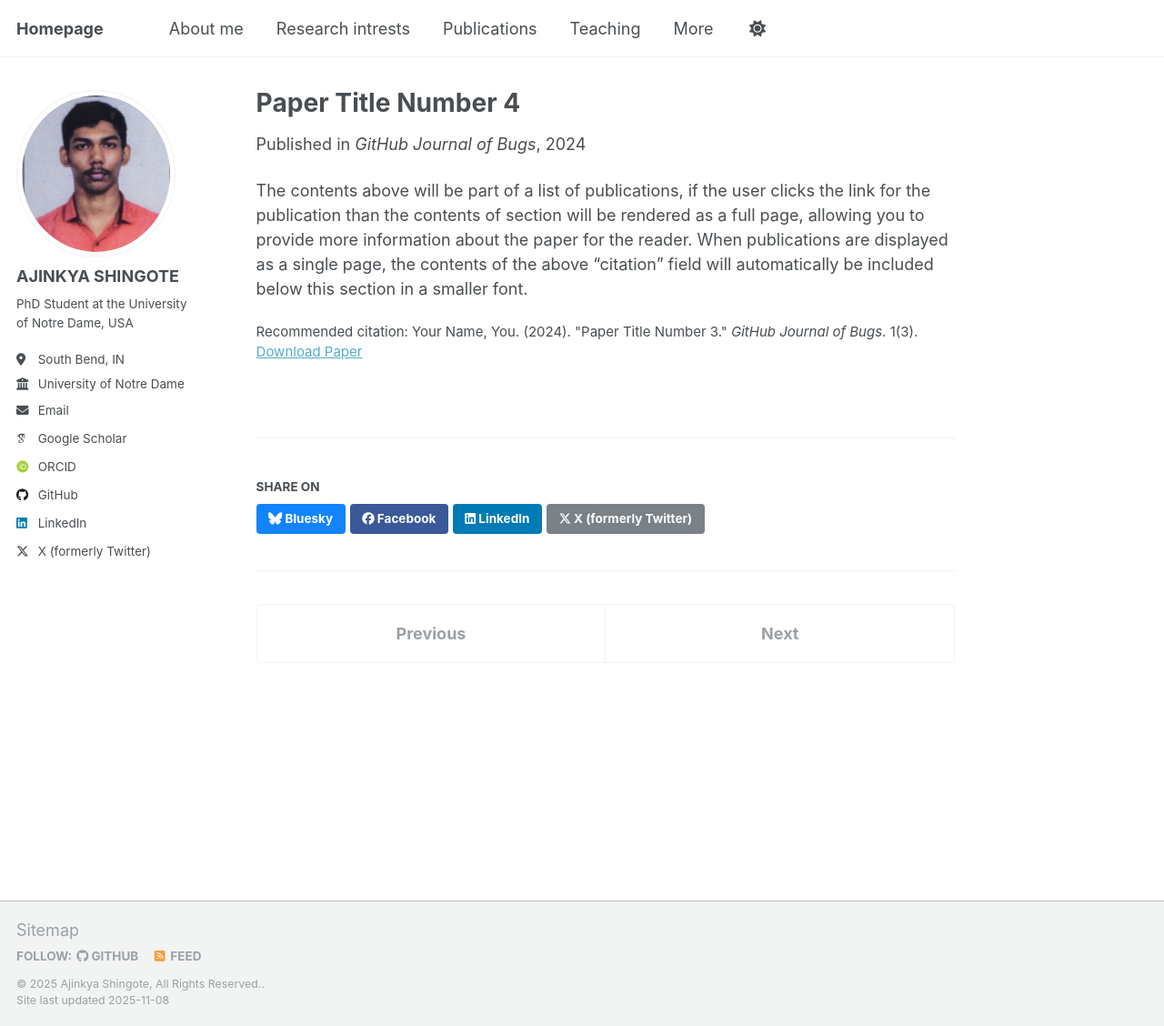
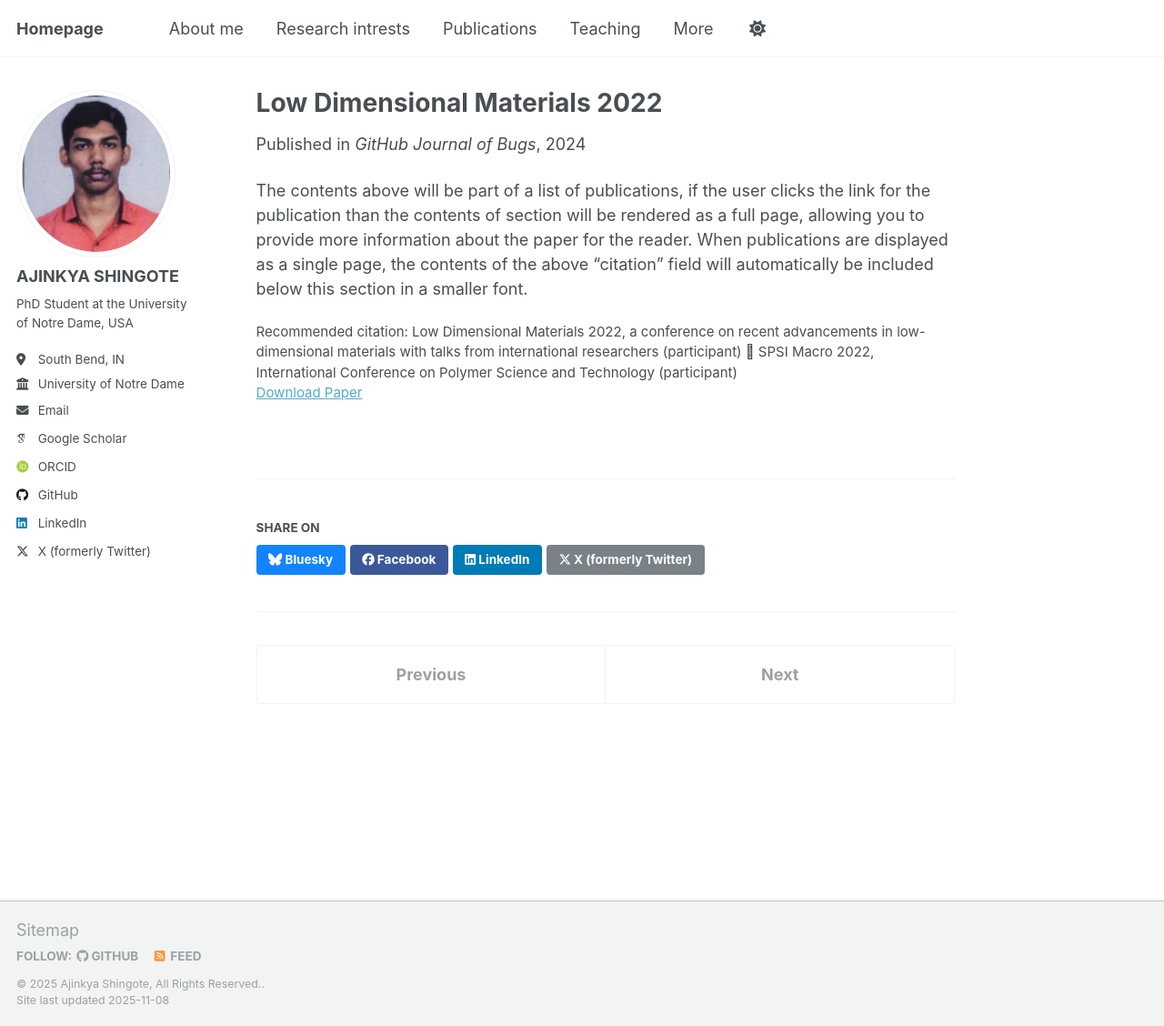
Before and after one commit to ajinkya-ss/ajinkya-ss, a Jekyll site: the page built from _publications/2024-02-17-paper-title-number-4.md, in a window 1280 px wide and 1128 px high. Shown: the whole window at 91% size. Built offline with Jekyll 4.4.1, drawn with Linux system fonts in a browser that asks for light colours; some web fonts are replaced; a script that is not in the unit is left out.

Commit message:
Update 2024-02-17-paper-title-number-4.md

```diff
--- a/_publications/2024-02-17-paper-title-number-4.md
+++ b/_publications/2024-02-17-paper-title-number-4.md
@@ -1,13 +1,13 @@
 ---
-title: "Paper Title Number 4"
+title: "Low Dimensional Materials 2022"
 collection: publications
 category: conferences
-permalink: /publication/2024-02-17-paper-title-number-4
-excerpt: 'This paper is about fixing template issue #693.'
+permalink: http://dr.iiserpune.ac.in:8080/jspui/handle/123456789/6614
+excerpt: 'This paper is about Low Dimensional Materials.'
 date: 2024-02-17
 venue: 'GitHub Journal of Bugs'
-paperurl: 'http://academicpages.github.io/files/paper3.pdf'
-citation: 'Your Name, You. (2024). &quot;Paper Title Number 3.&quot; <i>GitHub Journal of Bugs</i>. 1(3).'
+paperurl: 'http://dr.iiserpune.ac.in:8080/jspui/handle/123456789/6614'
+citation: 'Low Dimensional Materials 2022, a conference on recent advancements in low-dimensional materials with talks from international researchers (participant)  SPSI Macro 2022, International Conference on Polymer Science and Technology (participant)'
 ---
 
 The contents above will be part of a list of publications, if the user clicks the link for the publication than the contents of section will be rendered as a full page, allowing you to provide more information about the paper for the reader. When publications are displayed as a single page, the contents of the above "citation" field will automatically be included below this section in a smaller font.
```
